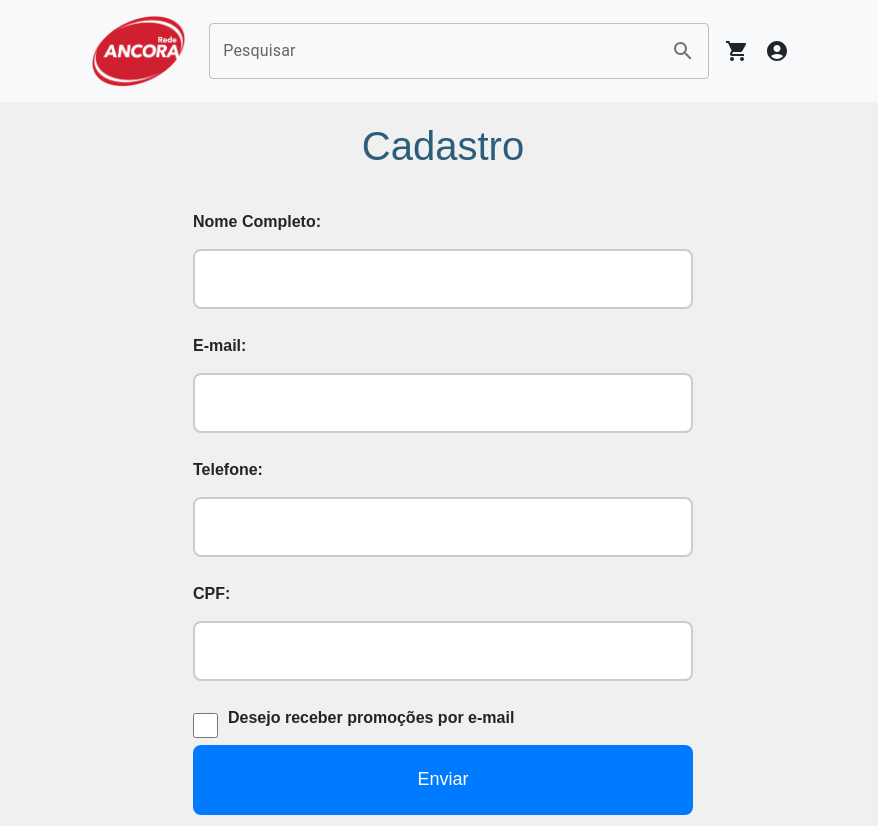
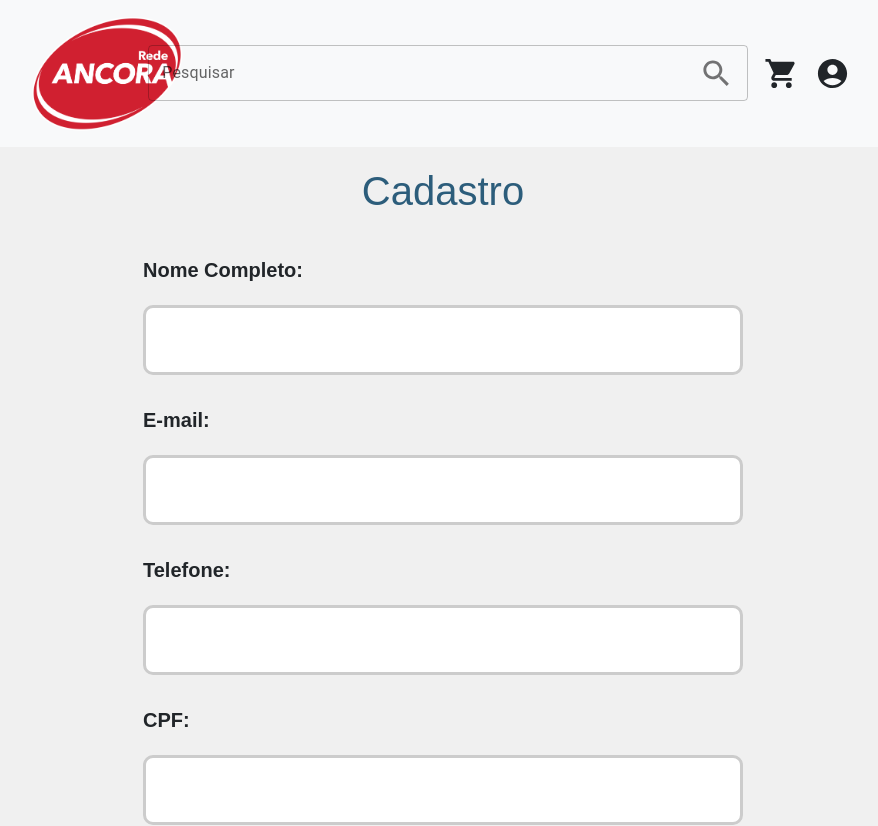
Before and after one commit to Hattensz/GS2-Rede-Ancora, a React (Vite) app: page /cadastro in a window 1280 px wide. Shown: the top 826 px of the page, without its empty margins (197-1075 px from the left). Built offline with nearby package versions, Linux system fonts and the light colour scheme.

Commit message:
pagina de pagamento pronta

```diff
--- a/src/App.jsx
+++ b/src/App.jsx
@@ -9,6 +9,7 @@ import CadastroPage from "./pages/cadastro/CadastroPage";
 import SobreProjetoPage from "./pages/sobre-projetoo/SobreProjetoPage";
 import { BuscaProvider } from "./utils/BuscaContext";
 import CarrinhoPage from "./pages/carrinho/CarrinhoPage";
+import PagamentoPage from "./pages/pagamento/PagamentoPage"
 function App() {
   return (
     <>
@@ -22,6 +23,7 @@ function App() {
             <Route path="/cadastro" element ={<CadastroPage/>} />
             <Route path="/sobre" element ={<SobreProjetoPage/>} />
             <Route path="/carrinho" element ={<CarrinhoPage/>} />
+            <Route path="/pagamento" element ={<PagamentoPage/>} />
           </Routes>
         </BuscaProvider>
       </BrowserRouter>
--- a/src/components/cadastro/stylesCadastroForm.js
+++ b/src/components/cadastro/stylesCadastroForm.js
@@ -4,50 +4,52 @@ import styled from 'styled-components';
 export const FormContainer = styled.div`
     display: flex;
     flex-direction: column;
-    width: 500px; /* Aumentando a largura do formulário */
+    width: 600px; /* Aumentando a largura do formulário */
     margin: 0 auto; /* Centralizar o formulário horizontalmente */
 `;
 
 // Estilizando as labels
 export const Label = styled.label`
-    margin-bottom: 15px; /* Aumentando o espaço entre as labels e os inputs */
+    margin-bottom: 20px; /* Aumentando o espaço entre as labels e os inputs */
     font-weight: bold;
+    font-size: 20px; /* Aumentando o tamanho da fonte */
 `;
 
 // Estilizando os inputs
 export const Input = styled.input`
     width: 100%;
-    height: 60px; /* Aumentando a altura dos inputs */
-    padding: 15px;
-    margin-bottom: 25px; /* Aumentando o espaço entre os inputs */
-    border: 2px solid #ccc; /* Aumentando a espessura da borda */
-    border-radius: 8px;
-    font-size: 16px; /* Aumentando o tamanho da fonte */
+    height: 70px; /* Aumentando a altura dos inputs */
+    padding: 20px;
+    margin-bottom: 30px; /* Aumentando o espaço entre os inputs */
+    border: 3px solid #ccc; /* Aumentando a espessura da borda */
+    border-radius: 10px;
+    font-size: 20px; /* Aumentando o tamanho da fonte */
 `;
 
 // Estilizando o checkbox
 export const CheckboxWrapper = styled.div`
     display: flex;
     align-items: center;
+    font-size: 20px; /* Aumentando o tamanho da fonte */
 `;
 
 export const Checkbox = styled.input`
-    width: 25px; /* Aumentando a largura do checkbox */
-    height: 25px; /* Aumentando a altura do checkbox */
-    margin-right: 10px; /* Adicionando espaço entre o checkbox e o texto */
+    width: 30px; /* Aumentando a largura do checkbox */
+    height: 30px; /* Aumentando a altura do checkbox */
+    margin-right: 15px; /* Adicionando espaço entre o checkbox e o texto */
 `;
 
 // Estilizando o botão de envio
 export const SubmitButton = styled.button`
     width: 100%;
-    height: 70px; /* Aumentando a altura do botão */
-    padding: 18px;
+    height: 80px; /* Aumentando a altura do botão */
+    padding: 25px;
     background-color: #007bff; /* Cor de fundo azul */
     color: #fff; /* Cor do texto branco */
     border: none;
-    border-radius: 8px;
+    border-radius: 10px;
     cursor: pointer;
-    font-size: 18px; /* Aumentando o tamanho da fonte do botão */
+    font-size: 22px; /* Aumentando o tamanho da fonte do botão */
 
     &:hover {
         background-color: #0056b3; /* Cor de fundo azul mais escura ao passar o mouse */
--- a/src/components/carrinho/stylesCarrinho.js
+++ b/src/components/carrinho/stylesCarrinho.js
@@ -1,16 +1,19 @@
 import styled from "styled-components";
 import { Link } from 'react-router-dom';
 
+// Aumentando proporcionalmente em 3x
+const scaleMultiplier = 3;
+
 export const CarrinhoPageWrapper = styled.div`
-    max-width: 800px;
+    max-width: ${800 * scaleMultiplier}px;
     margin: 0 auto;
-    padding: 20px;
+    padding: ${20 * scaleMultiplier}px;
 `;
 
 export const CarrinhoHeader = styled.h2`
     color: #333;
-    font-size: 24px;
-    margin-bottom: 20px;
+    font-size: ${24 * scaleMultiplier}px;
+    margin-bottom: ${20 * scaleMultiplier}px;
 `;
 
 export const ListaItens = styled.ul`
@@ -23,15 +26,17 @@ export const ItemCarrinho = styled.li`
     justify-content: space-between;
     align-items: center;
     border-bottom: 1px solid #ddd;
-    padding: 10px 0;
+    padding: ${10 * scaleMultiplier}px 0;
 `;
 
 export const ItemNome = styled.span`
     flex: 1;
+    font-size: ${18 * scaleMultiplier}px; /* Aumentando o tamanho da fonte para os nomes dos itens */
 `;
 
 export const Preco = styled.span`
     font-weight: bold;
+    font-size: ${18 * scaleMultiplier}px; /* Aumentando o tamanho da fonte para os preços */
 `;
 
 export const BotaoPagamento = styled(Link)`
@@ -39,9 +44,10 @@ export const BotaoPagamento = styled(Link)`
     background-color: #007bff;
     color: #fff;
     text-decoration: none;
-    padding: 10px 20px;
-    border-radius: 5px;
-    margin-top: 20px;
+    padding: ${10 * scaleMultiplier}px ${20 * scaleMultiplier}px;
+    border-radius: ${5 * scaleMultiplier}px;
+    margin-top: ${20 * scaleMultiplier}px;
+    font-size: ${16 * scaleMultiplier}px; /* Aumentando o tamanho da fonte para o botão */
 
     &:hover {
         background-color: #0056b3;
--- a/src/components/header3/Header3.jsx
+++ b/src/components/header3/Header3.jsx
@@ -1,16 +1,16 @@
 import { IconButton, InputAdornment, TextField } from '@mui/material';
 import { ShoppingCart as ShoppingCartIcon } from '@mui/icons-material';
 import { Search as SearchIcon, AccountCircle as AccountCircleIcon } from '@mui/icons-material';
-import { useNavigate } from 'react-router-dom'; // Importe useNavigate para utilizar navegação
-import "./Header3.css"; // Importe seu arquivo de estilos CSS aqui
+import { useNavigate } from 'react-router-dom';
+import "./Header3.css";
 import LogoRedeAncora from "../../assets/logo-hd.png";
 
 export default function Header3() {
-    const navigate = useNavigate(); // Inicialize useNavigate
+    const navigate = useNavigate();
 
     function handleKeyPress(event) {
         if (event.key === 'Enter') {
-            navigate("/search"); // Use navigate para navegar para "/search"
+            navigate("/search");
         }
     }
 
@@ -18,7 +18,7 @@ export default function Header3() {
         <nav className="navbar navbar-light bg-light">
             <div className="container-fluid d-flex align-items-center justify-content-center">
                 <a className="navbar-brand col-xl-1" href='/'>
-                    <img src={LogoRedeAncora} alt="logo" style={{ maxWidth: '100px', height: 'auto' }} />
+                    <img src={LogoRedeAncora} alt="logo" style={{ maxWidth: '200px', height: 'auto' }} />
                 </a>
 
                 <div className="d-flex align-items-center">
@@ -27,22 +27,22 @@ export default function Header3() {
                         className="me-2"
                         label="Pesquisar"
                         variant="outlined"
-                        style={{ width: '500px' }} // Defina a largura desejada aqui
+                        style={{ width: '600px' }}
                         InputProps={{
                             endAdornment: (
                                 <InputAdornment position="end">
-                                    <SearchIcon />
+                                    <SearchIcon fontSize="large" />
                                 </InputAdornment>
                             ),
                         }}
                     />
 
                     <IconButton color="inherit" aria-label="Carrinho" onClick={() => navigate("/carrinho")}>
-                        <ShoppingCartIcon />
+                        <ShoppingCartIcon fontSize="large" />
                     </IconButton>
 
                     <IconButton color="inherit" aria-label="Conta" onClick={() => navigate("/cadastro")}>
-                        <AccountCircleIcon />
+                        <AccountCircleIcon fontSize="large" />
                     </IconButton>
                 </div>
             </div>
--- /dev/null
+++ b/src/components/pagamento/ConfirmacaoPagamento.jsx
@@ -0,0 +1,17 @@
+// ConfirmacaoPagamento.js
+import { CheckCircle } from '@mui/icons-material';
+import { ConfirmacaoContainer, Titulo, Mensagem, BotaoInicio } from "./stylesConfirmacaoPagamento";
+
+const ConfirmacaoPagamento = () => {
+    return (
+        <ConfirmacaoContainer>
+            <CheckCircle fontSize='large' className="IconeCheck" />
+            <Titulo>Pagamento Confirmado!</Titulo>
+            <Mensagem>O seu pagamento foi processado com sucesso.</Mensagem>
+            <Mensagem>Obrigado por comprar conosco!</Mensagem>
+            <BotaoInicio to="/">Voltar para a página inicial</BotaoInicio>
+        </ConfirmacaoContainer>
+    );
+}
+
+export default ConfirmacaoPagamento;
--- /dev/null
+++ b/src/components/pagamento/stylesConfirmacaoPagamento.js
@@ -0,0 +1,42 @@
+// ConfirmacaoStyles.js
+import styled from 'styled-components';
+import { Link } from 'react-router-dom';
+import { CheckCircle } from '@mui/icons-material';
+
+export const ConfirmacaoContainer = styled.div`
+    display: flex;
+    flex-direction: column;
+    align-items: center;
+    justify-content: center;
+    height: 100vh;
+`;
+
+export const Titulo = styled.h2`
+    font-size: 36px; /* Aumentando o tamanho do título */
+    margin-bottom: 40px; /* Aumentando o espaçamento abaixo do título */
+`;
+
+export const Mensagem = styled.p`
+    font-size: 24px; /* Aumentando o tamanho da mensagem */
+    margin-bottom: 30px; /* Aumentando o espaçamento abaixo da mensagem */
+`;
+
+export const BotaoInicio = styled(Link)`
+    display: inline-block;
+    background-color: #007bff;
+    color: #fff;
+    text-decoration: none;
+    padding: 15px 30px; /* Aumentando o tamanho do botão */
+    border-radius: 8px; /* Aumentando o raio da borda do botão */
+    font-size: 24px; /* Aumentando o tamanho do texto do botão */
+    transition: background-color 0.3s ease;
+
+    &:hover {
+        background-color: #0056b3;
+    }
+`;
+
+export const IconeCheck = styled(CheckCircle)`
+    font-size: 150px; /* Aumentando o tamanho do ícone */
+    color: #28a745;
+`;
--- a/src/components/products/Products.jsx
+++ b/src/components/products/Products.jsx
@@ -4,6 +4,7 @@ import { useEffect, useState } from "react";
 function Products() {
   const { buscaInstance } = useBusca();
   const [products, setProducts] = useState([]);
+  const [carrinho, setCarrinho] = useState([]);
 
   useEffect(() => {
     // Verifica se buscaInstance existe antes de acessar os produtos
@@ -11,6 +12,12 @@ function Products() {
       setProducts(buscaInstance.produtos);
     }
   }, [buscaInstance]); // <-- Adicionando buscaInstance como dependência
+
+  // Função para adicionar produto ao carrinho
+  const adicionarAoCarrinho = (produto) => {
+    setCarrinho([...carrinho, produto]);
+  };
+
 
   return (
     <div className="row m-3 overflow-x-auto">
@@ -38,7 +45,10 @@ function Products() {
                     </h2>
                   </div>
                   <p className="card-text">{product.parcel}</p>
-                  <button className="fs-2 btn btn-primary">
+                  <button
+                    className="fs-2 btn btn-primary"
+                    onClick={() => adicionarAoCarrinho(product)}
+                  >
                     Adicionar ao Carrinho
                   </button>
                 </div>
--- /dev/null
+++ b/src/pages/pagamento/PagamentoPage.jsx
@@ -0,0 +1,11 @@
+import ConfirmacaoPagamento from "../../components/pagamento/ConfirmacaoPagamento";
+
+export default function PagamentoPage(){
+    return(
+        <div>
+            <ConfirmacaoPagamento>
+
+            </ConfirmacaoPagamento>
+        </div>
+    )
+}
```
